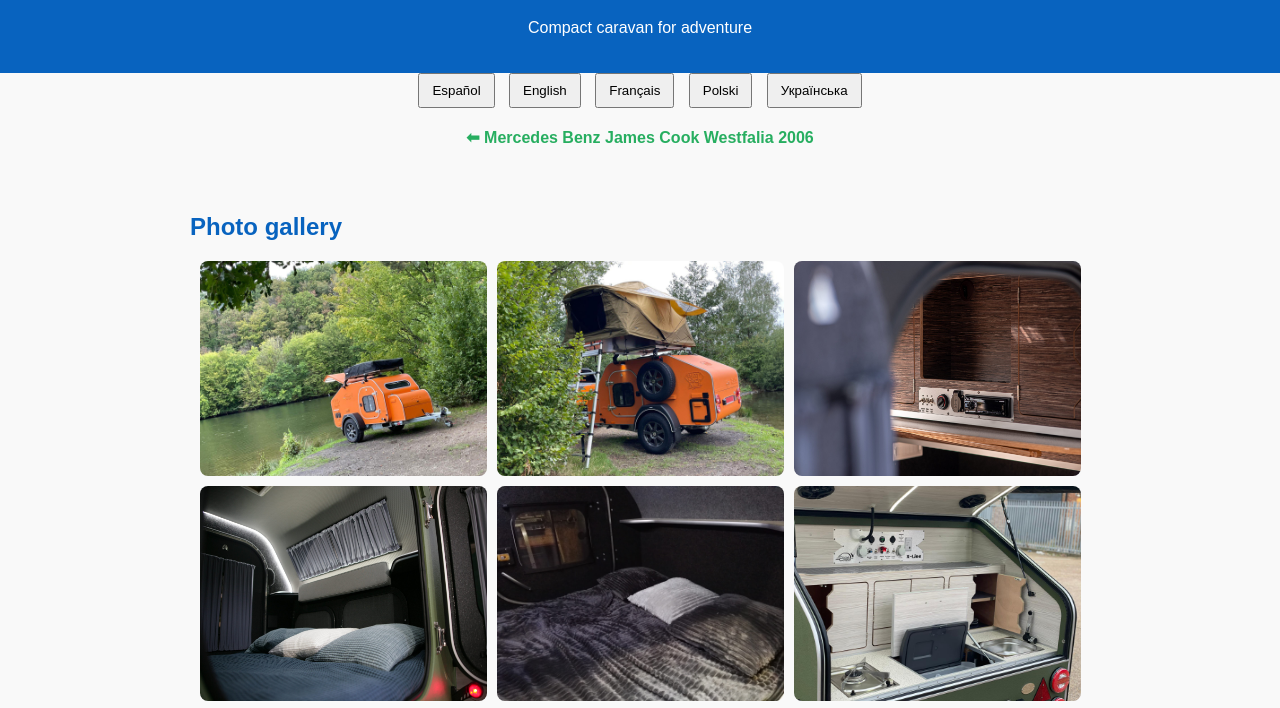
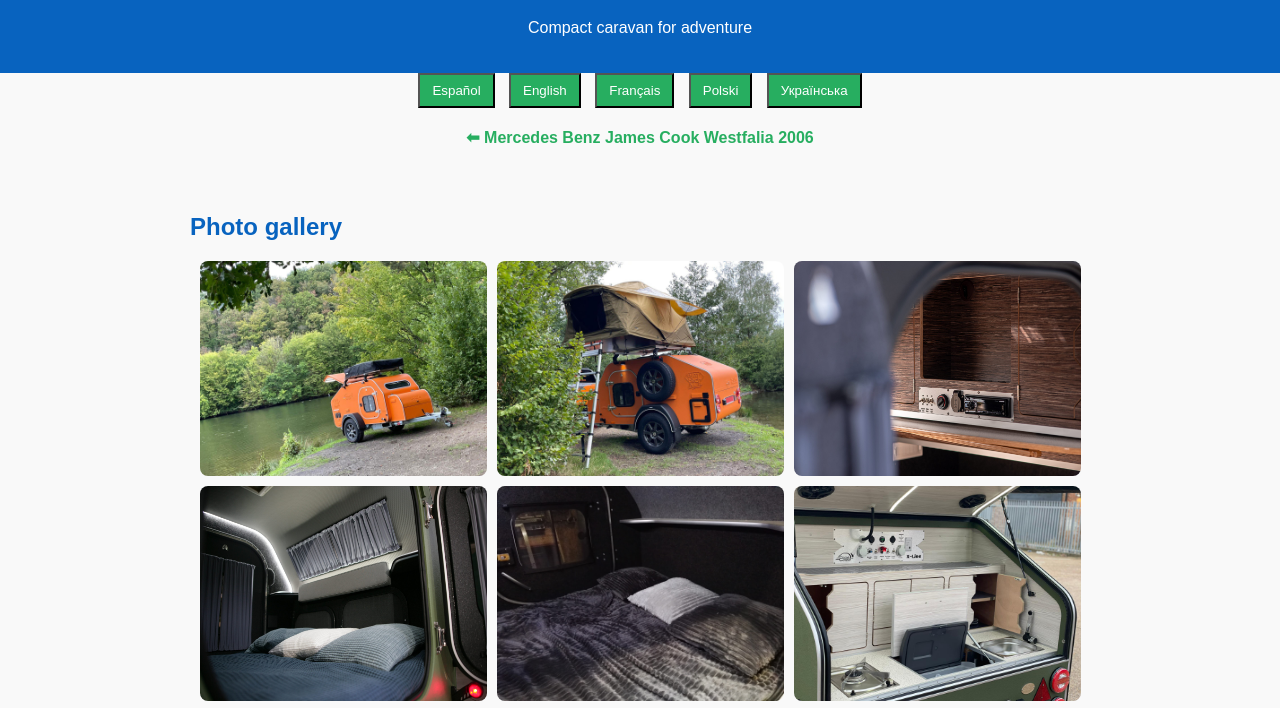
Before and after one commit to VP-account/vp-account.github.io, a plain HTML site: page orange-trailer.html in a window 1280 px wide. Shown: the part 81-789 px from the top of the page. Drawn offline with Linux system fonts and the light colour scheme.

Commit message:
orange-trailer.html

```diff
--- a/orange-trailer.html
+++ b/orange-trailer.html
@@ -15,7 +15,7 @@
     h2 { color: #0863bf; }
     footer { text-align: center; padding: 20px; font-size: 0.9em; color: #999; }
     nav { text-align: center; margin-bottom: 20px; }
-    nav button { margin: 0 5px; padding: 8px 12px; cursor: pointer; }
+    nav button { margin: 0 5px; background-color: #27ae60; color: white; padding: 8px 12px; cursor: pointer; }
     a.home-link { color: #27ae60; text-decoration: none; font-weight: bold; }
     form { display: flex; flex-direction: column; gap: 10px; margin-top: 15px; }
     form input, form textarea { padding: 10px; border: 1px solid #ccc; border-radius: 6px; }
```
